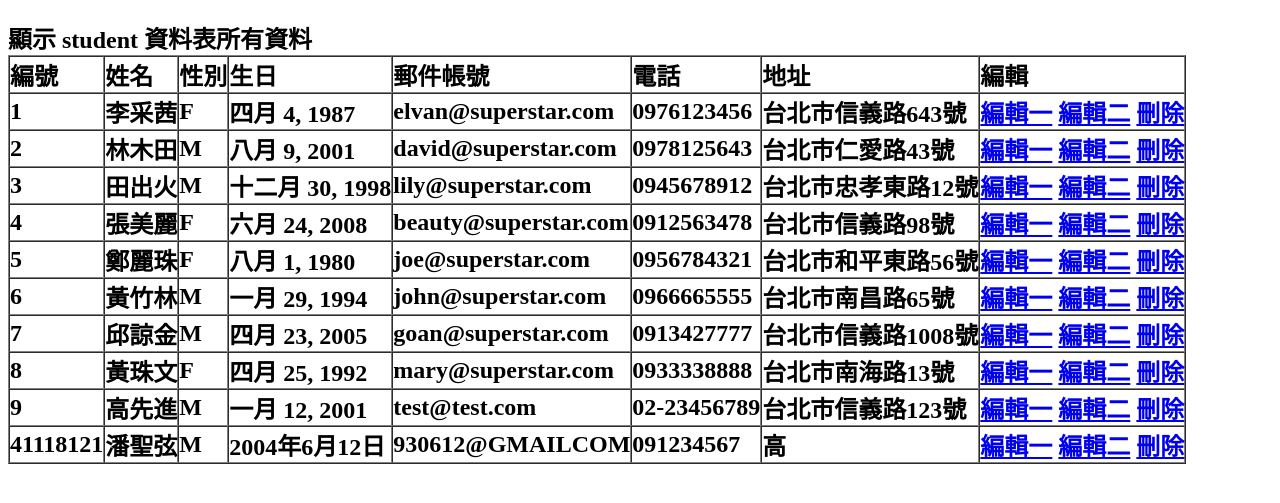
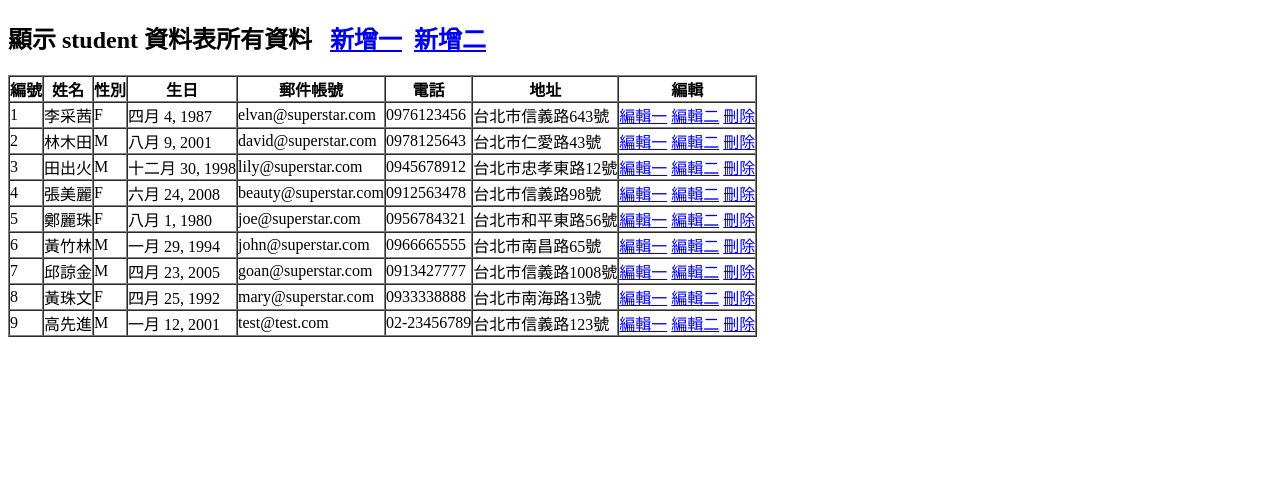
Before and after one commit to panix0612/students, a Django app: page / in a window 1280 px wide. Shown: the top 503 px of the page. Run offline with Django 3.2, Linux system fonts and the light colour scheme; data comes from the database, SQL or seed files in the repository.

Commit message:
Add files via upload

```diff
--- a/students/settings.py
+++ b/students/settings.py
@@ -25,7 +25,7 @@
 # SECURITY WARNING: don't run with debug turned on in production!
 DEBUG = True
 
-ALLOWED_HOSTS = ['*']
+ALLOWED_HOSTS = []
 
 
 # Application definition
--- a/templates/index.html
+++ b/templates/index.html
@@ -2,6 +2,7 @@
 {% block title %}<title>顯示所有資料</title>{% endblock %}
 {% block content %}
 <h2 align="left">顯示 student 資料表所有資料&nbsp;&nbsp;
+<a href="/post1/">新增一</a>&nbsp;&nbsp;<a href="/post2/">新增二</a></h2>
 <form action="." method="POST" name="form1">
 {% csrf_token %}
 <table border="1" cellpadding="0" cellspacing="0">
@@ -23,20 +24,6 @@
             </td>
 		</tr>
 	{% endfor %}
-    </tr>
-                    <td>41118121</td>
-                    <td>潘聖弦</td>
-                    <td>M</td>
-                    <td>2004年6月12日</td>
-                    <td>930612@GMAILCOM</td>
-                    <td>091234567</td>
-                    <td>高</td>
-                     <td>
-                <a href="/edit/{{student.id}}/" title="編輯一">編輯一</a>
-                <a href="/edit2/{{student.id}}/load" title="編輯二">編輯二</a>
-                <a href="/delete/{{student.id}}/" title="刪除">刪除</a>
-            </td>
-                </tr>
 </table>
 </form>
 {% endblock %}
```
Also changed, not shown: templates/listall.html (+0 -9 lines). Lines whose indentation alone changed are shown as unchanged.
